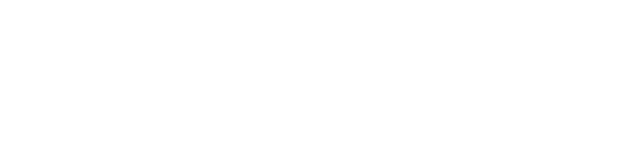
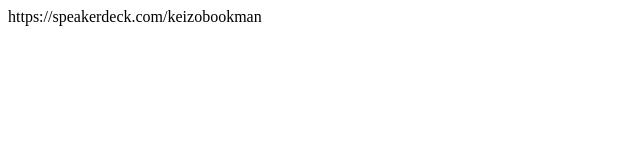
Before and after one commit to keizo042/keizo042.github.io, a plain HTML site: page slide/list.html in a window 1280 px wide. Shown: the whole page, without its empty margins (0-640 px from the left). Drawn offline with Linux system fonts and the light colour scheme.

Commit message:
Update list.html

```diff
--- a/slide/list.html
+++ b/slide/list.html
@@ -5,6 +5,6 @@
   <title></title>
 </head>
 <body>
-
+  https://speakerdeck.com/keizobookman
 </body>
 </html>
```
